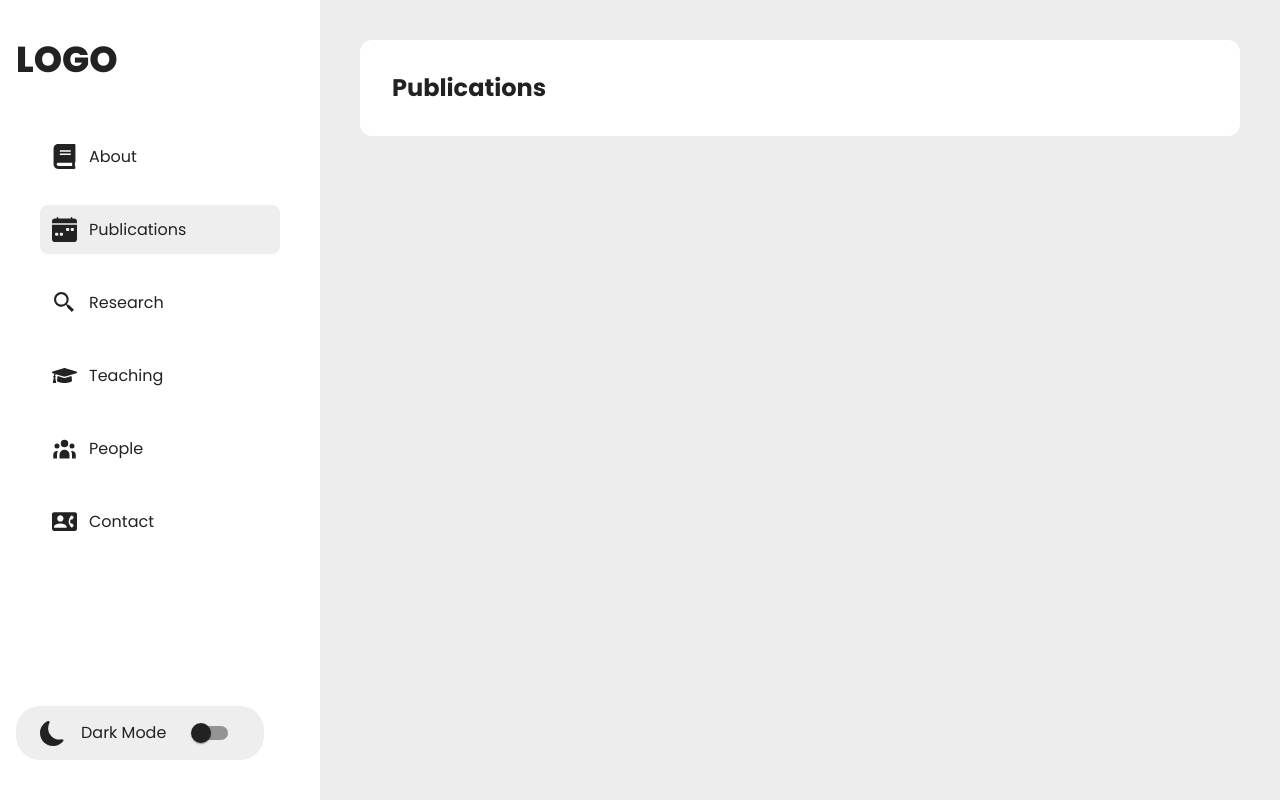
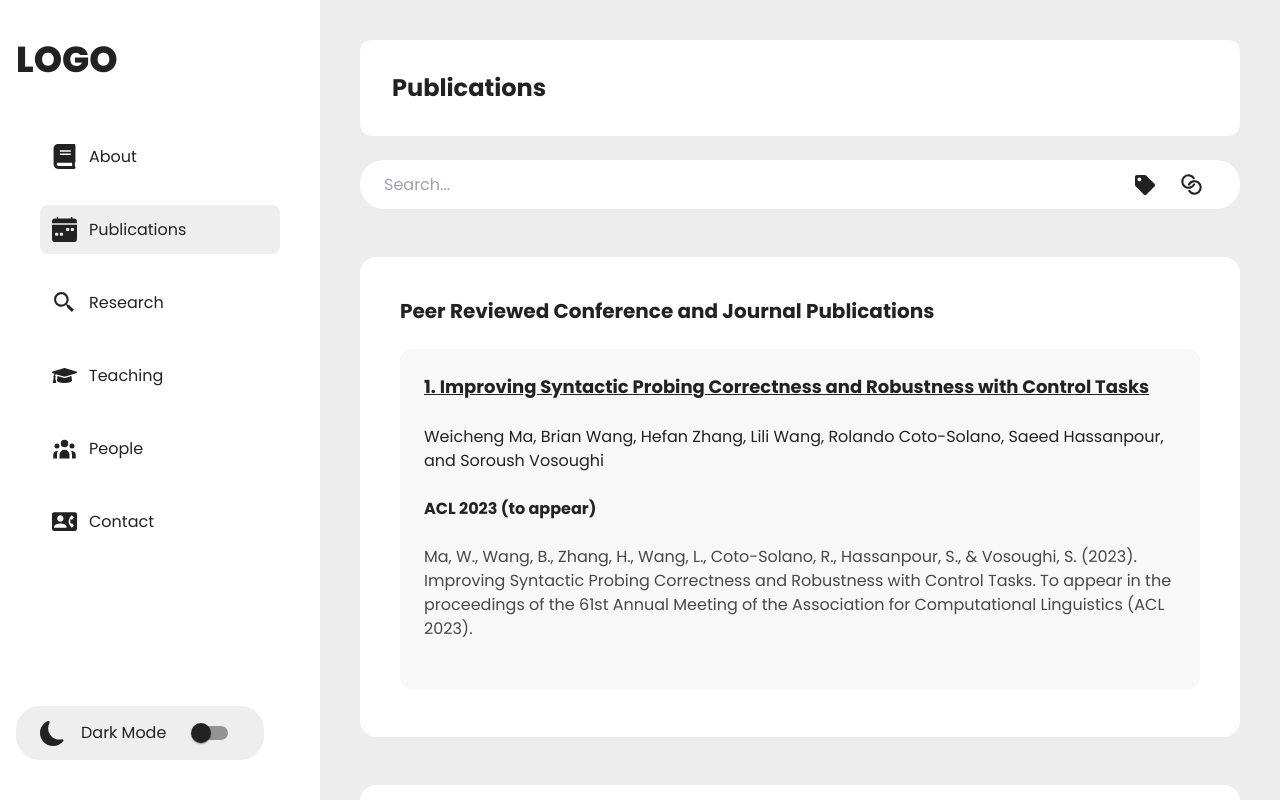
Before and after one commit to mugishap/minds-machines-society, a React (Vite) app: page /publications in a window 1280 px wide. Built offline with nearby package versions, Linux system fonts and the light colour scheme.

Commit message:
[feat]: Finish publications page

```diff
--- a/index.html
+++ b/index.html
@@ -26,7 +26,7 @@
 </head>
 
 <body>
-  <div id="root"></div>
+  <div id="app"></div>
   <script type="module" src="/src/main.tsx"></script>
 </body>
 
--- a/src/components/sidebar/Sidebar.tsx
+++ b/src/components/sidebar/Sidebar.tsx
@@ -25,11 +25,11 @@ const Sidebar: React.FC = () => {
                     }
                 </div>
             </div>
-            <div className='px-6 rounded-3xl cursor-pointer py-2 flex items-center bg-[#eee] w-fit'>
+            <label htmlFor='mode-switcher' className='px-6 rounded-3xl cursor-pointer py-2 flex items-center bg-[#eee] w-fit'>
                 <BsFillMoonFill size={25} className='' />
                 <span className='mx-4'>Dark Mode</span>
-                <Switch color='primary' />
-            </div>
+                <Switch id='mode-switcher' color='primary' />
+            </label>
         </div>
     )
 }
--- a/src/layout/Layout.tsx
+++ b/src/layout/Layout.tsx
@@ -12,7 +12,7 @@ const Layout: React.FC<Props> = ({ children }) => {
             <Sidebar />
             <div className='w-9/12 flex flex-col bg-[#EDEDED] min-h-screen overflow-y-scroll p-10'>
                 <Navbar />
-                <div className='flex flex-col mt-10'>{children}</div>
+                <div className='flex flex-col mt-6'>{children}</div>
             </div>
         </div>
     )
--- a/src/main.tsx
+++ b/src/main.tsx
@@ -2,6 +2,6 @@ import ReactDOM from 'react-dom/client'
 import App from './App.tsx'
 import './index.css'
 
-ReactDOM.createRoot(document.getElementById('root')!).render(
+ReactDOM.createRoot(document.getElementById('app')!).render(
   <App />
 )
--- a/src/pages/publications/Publications.tsx
+++ b/src/pages/publications/Publications.tsx
@@ -1,9 +1,98 @@
 import React from 'react'
 import Layout from '../../layout/Layout'
+import { FaTag } from 'react-icons/fa'
+import { TbCirclesRelation } from 'react-icons/tb'
 
 const Publications: React.FC = () => {
     return (
         <Layout>
+            <div className='bg-white w-full rounded-3xl  p-3 px-6 flex justify-between items-center mb-6'>
+                <input type="text" placeholder='Search...' className='outline-none bg-inherit w-8/12' />
+                <div className='flex items-center'>
+                    <FaTag size={20} className="mx-3 tetx-[#575757]" />
+                    <TbCirclesRelation size={25} className="mx-3 tetx-[#575757] rotate-45" />
+                </div>
+            </div>
+            <div className='flex flex-col bg-white rounded-2xl p-10 h-[60vh] overflow-y-scroll my-6'>
+                <span className='font-bold text-xl'>Peer Reviewed Conference and Journal Publications</span>
+                <div className='my-6 rounded-xl bg-[#F8F8F8] flex flex-col p-6'>
+                    <span className=' font-bold text-lg underline'>1.  Improving Syntactic Probing Correctness and Robustness with Control Tasks</span>
+                    <span className='my-6'>
+                        Weicheng Ma, Brian Wang, Hefan Zhang, Lili Wang, Rolando Coto-Solano, Saeed Hassanpour, and Soroush Vosoughi
+                    </span>
+                    <span className='font-bold'>ACL 2023 (to appear)</span>
+                    <span className="text-[#484848] my-6">Ma, W., Wang, B., Zhang, H., Wang, L., Coto-Solano, R., Hassanpour, S., & Vosoughi, S. (2023). Improving Syntactic Probing Correctness and Robustness with Control Tasks. To appear in the proceedings of the 61st Annual Meeting of the Association for Computational Linguistics (ACL 2023).</span>
+                </div>
+                <div className='my-6 rounded-xl bg-[#F8F8F8] flex flex-col p-6'>
+                    <span className=' font-bold text-lg underline'>1.  Improving Syntactic Probing Correctness and Robustness with Control Tasks</span>
+                    <span className='my-6'>
+                        Weicheng Ma, Brian Wang, Hefan Zhang, Lili Wang, Rolando Coto-Solano, Saeed Hassanpour, and Soroush Vosoughi
+                    </span>
+                    <span className='font-bold'>ACL 2023 (to appear)</span>
+                    <span className="text-[#484848] my-6">Ma, W., Wang, B., Zhang, H., Wang, L., Coto-Solano, R., Hassanpour, S., & Vosoughi, S. (2023). Improving Syntactic Probing Correctness and Robustness with Control Tasks. To appear in the proceedings of the 61st Annual Meeting of the Association for Computational Linguistics (ACL 2023).</span>
+                </div>
+
+            </div>
+            <div className='flex flex-col bg-white rounded-2xl p-10 h-[60vh] overflow-y-scroll my-6'>
+                <span className='font-bold text-xl'>Peer Reviewed Abstracts</span>
+                <div className='my-6 rounded-xl bg-[#F8F8F8] flex flex-col p-6'>
+                    <span className=' font-bold text-lg underline'>1.  Improving Syntactic Probing Correctness and Robustness with Control Tasks</span>
+                    <span className='my-6'>
+                        Weicheng Ma, Brian Wang, Hefan Zhang, Lili Wang, Rolando Coto-Solano, Saeed Hassanpour, and Soroush Vosoughi
+                    </span>
+                    <span className='font-bold'>ACL 2023 (to appear)</span>
+                    <span className="text-[#484848] my-6">Ma, W., Wang, B., Zhang, H., Wang, L., Coto-Solano, R., Hassanpour, S., & Vosoughi, S. (2023). Improving Syntactic Probing Correctness and Robustness with Control Tasks. To appear in the proceedings of the 61st Annual Meeting of the Association for Computational Linguistics (ACL 2023).</span>
+                </div>
+                <div className='my-6 rounded-xl bg-[#F8F8F8] flex flex-col p-6'>
+                    <span className=' font-bold text-lg underline'>1.  Improving Syntactic Probing Correctness and Robustness with Control Tasks</span>
+                    <span className='my-6'>
+                        Weicheng Ma, Brian Wang, Hefan Zhang, Lili Wang, Rolando Coto-Solano, Saeed Hassanpour, and Soroush Vosoughi
+                    </span>
+                    <span className='font-bold'>ACL 2023 (to appear)</span>
+                    <span className="text-[#484848] my-6">Ma, W., Wang, B., Zhang, H., Wang, L., Coto-Solano, R., Hassanpour, S., & Vosoughi, S. (2023). Improving Syntactic Probing Correctness and Robustness with Control Tasks. To appear in the proceedings of the 61st Annual Meeting of the Association for Computational Linguistics (ACL 2023).</span>
+                </div>
+
+            </div>
+            <div className='flex flex-col bg-white rounded-2xl p-10 h-[60vh] overflow-y-scroll my-6'>
+                <span className='font-bold text-xl'>Commentaries</span>
+                <div className='my-6 rounded-xl bg-[#F8F8F8] flex flex-col p-6'>
+                    <span className=' font-bold text-lg underline'>1.  Improving Syntactic Probing Correctness and Robustness with Control Tasks</span>
+                    <span className='my-6'>
+                        Weicheng Ma, Brian Wang, Hefan Zhang, Lili Wang, Rolando Coto-Solano, Saeed Hassanpour, and Soroush Vosoughi
+                    </span>
+                    <span className='font-bold'>ACL 2023 (to appear)</span>
+                    <span className="text-[#484848] my-6">Ma, W., Wang, B., Zhang, H., Wang, L., Coto-Solano, R., Hassanpour, S., & Vosoughi, S. (2023). Improving Syntactic Probing Correctness and Robustness with Control Tasks. To appear in the proceedings of the 61st Annual Meeting of the Association for Computational Linguistics (ACL 2023).</span>
+                </div>
+                <div className='my-6 rounded-xl bg-[#F8F8F8] flex flex-col p-6'>
+                    <span className=' font-bold text-lg underline'>1.  Improving Syntactic Probing Correctness and Robustness with Control Tasks</span>
+                    <span className='my-6'>
+                        Weicheng Ma, Brian Wang, Hefan Zhang, Lili Wang, Rolando Coto-Solano, Saeed Hassanpour, and Soroush Vosoughi
+                    </span>
+                    <span className='font-bold'>ACL 2023 (to appear)</span>
+                    <span className="text-[#484848] my-6">Ma, W., Wang, B., Zhang, H., Wang, L., Coto-Solano, R., Hassanpour, S., & Vosoughi, S. (2023). Improving Syntactic Probing Correctness and Robustness with Control Tasks. To appear in the proceedings of the 61st Annual Meeting of the Association for Computational Linguistics (ACL 2023).</span>
+                </div>
+
+            </div>
+            <div className='flex flex-col bg-white rounded-2xl p-10 h-[60vh] overflow-y-scroll my-6'>
+                <span className='font-bold text-xl'>Non-peer-reviewed Publications</span>
+                <div className='my-6 rounded-xl bg-[#F8F8F8] flex flex-col p-6'>
+                    <span className=' font-bold text-lg underline'>1.  Improving Syntactic Probing Correctness and Robustness with Control Tasks</span>
+                    <span className='my-6'>
+                        Weicheng Ma, Brian Wang, Hefan Zhang, Lili Wang, Rolando Coto-Solano, Saeed Hassanpour, and Soroush Vosoughi
+                    </span>
+                    <span className='font-bold'>ACL 2023 (to appear)</span>
+                    <span className="text-[#484848] my-6">Ma, W., Wang, B., Zhang, H., Wang, L., Coto-Solano, R., Hassanpour, S., & Vosoughi, S. (2023). Improving Syntactic Probing Correctness and Robustness with Control Tasks. To appear in the proceedings of the 61st Annual Meeting of the Association for Computational Linguistics (ACL 2023).</span>
+                </div>
+                <div className='my-6 rounded-xl bg-[#F8F8F8] flex flex-col p-6'>
+                    <span className=' font-bold text-lg underline'>1.  Improving Syntactic Probing Correctness and Robustness with Control Tasks</span>
+                    <span className='my-6'>
+                        Weicheng Ma, Brian Wang, Hefan Zhang, Lili Wang, Rolando Coto-Solano, Saeed Hassanpour, and Soroush Vosoughi
+                    </span>
+                    <span className='font-bold'>ACL 2023 (to appear)</span>
+                    <span className="text-[#484848] my-6">Ma, W., Wang, B., Zhang, H., Wang, L., Coto-Solano, R., Hassanpour, S., & Vosoughi, S. (2023). Improving Syntactic Probing Correctness and Robustness with Control Tasks. To appear in the proceedings of the 61st Annual Meeting of the Association for Computational Linguistics (ACL 2023).</span>
+                </div>
+
+            </div>
 
         </Layout>
     )
```
